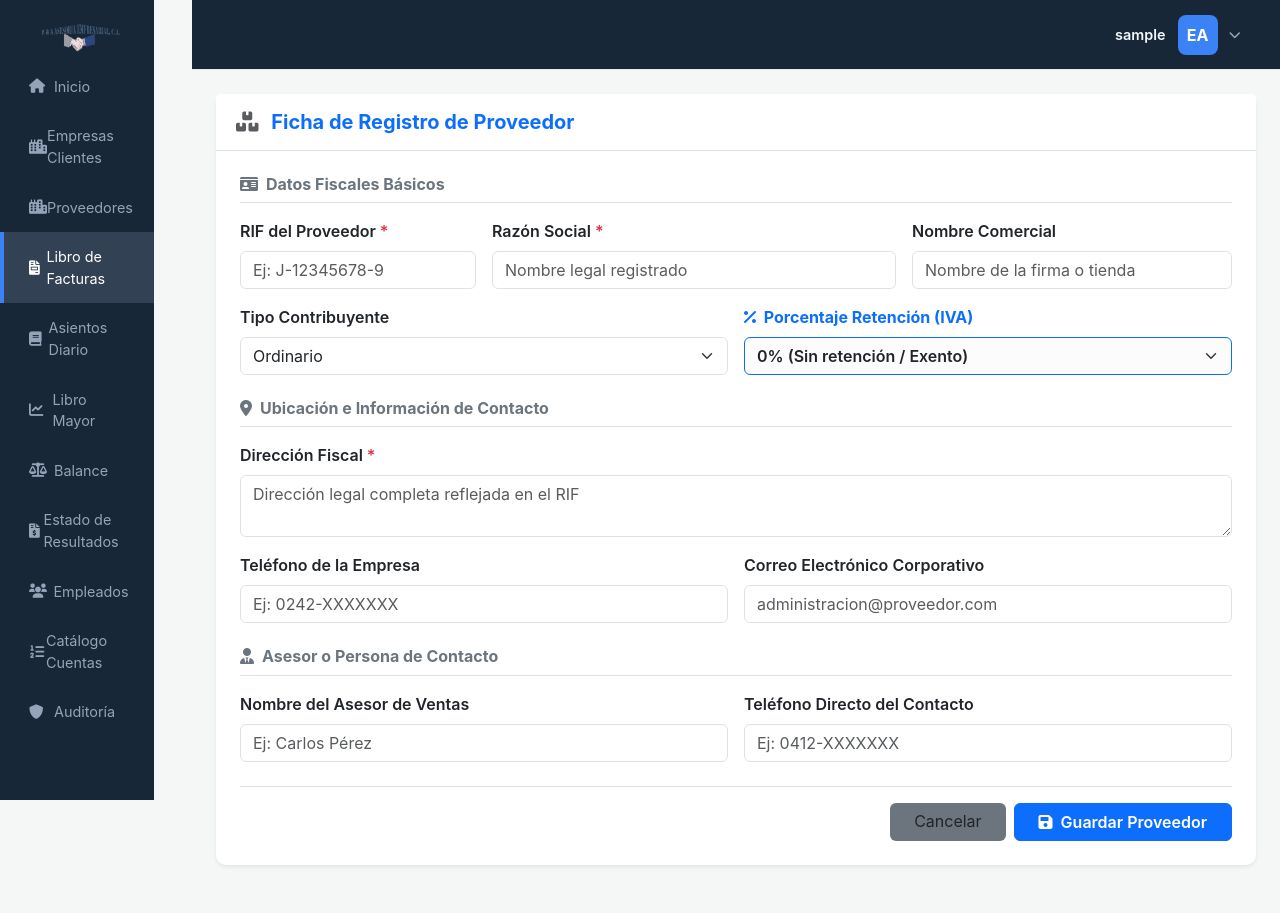
After one commit to hero4crack/sistema-contable, a PHP site: page /registro_proveedor.php in a window 1280 px wide. The commit adds this page. Run offline with PHP 8.4, Linux system fonts and the light colour scheme; the visitor is signed in with stand-in values (Sample User, id 1).

Commit message:
aaaaaaaaaaaaaaaaaaaaaaaaaaaa

```diff
--- a/BACKEND/conexion_login.php
+++ b/BACKEND/conexion_login.php
@@ -13,11 +13,11 @@ if (isset($_GET["iniciar"])) {
 
 
     // $sql="SELECT * FROM USUARIO WHERE usuario='$id_usuario' AND contraseña='$password' AND rol=1";
-    $sql = "SELECT * FROM usuarios where usuarios.username = '$username' AND usuarios.password= '$password'"; //Sirve para guardar la informacion de la consulta de la tabla (usuario) y se almacena en la variable $sql
+    $sql = "SELECT * FROM usuarios where usuarios.nombre_usuario = '$username' AND usuarios.password= '$password'"; //Sirve para guardar la informacion de la consulta de la tabla (usuario) y se almacena en la variable $sql
     $resultado = mysqli_query($conexion, $sql);
     $numero_registro = mysqli_num_rows($resultado);
 
-    $sql3 = "SELECT * FROM usuarios WHERE username = '$username'";
+    $sql3 = "SELECT * FROM usuarios WHERE nombre_usuario = '$username'";
     $resultado3 = mysqli_query($conexion, $sql3);
     $fila3 = mysqli_fetch_assoc($resultado3);
 
--- a/VIEWS/asientos_diario.php
+++ b/VIEWS/asientos_diario.php
@@ -21,6 +21,7 @@ $asientos = obtenerAsientos($conexion);
             <nav class="menu">
                 <a href="../VIEWS/inicio.php"><i class="fas fa-home"></i> Inicio</a>
                 <a href="../VIEWS/empresas_clientes.php"><i class="fas fa-city"></i> Empresas Clientes</a>
+                <a href="../VIEWS/registro_proveedor.php"><i class="fas fa-city"></i> Proveedores</a>
                 <a href="../VIEWS/libro_facturas.php" class="active"><i class="fas fa-file-invoice"></i> Libro de Facturas</a>
                 <a href="../VIEWS/asientos_diario.php"><i class="fas fa-book"></i> Asientos Diario</a>
                 <a href="../VIEWS/libro_mayor.php"><i class="fas fa-chart-line"></i> Libro Mayor</a>
--- a/VIEWS/auditoria.php
+++ b/VIEWS/auditoria.php
@@ -18,6 +18,7 @@
             <nav class="menu">
                 <a href="../VIEWS/inicio.php"><i class="fas fa-home"></i> Inicio</a>
                 <a href="../VIEWS/empresas_clientes.php"><i class="fas fa-city"></i> Empresas Clientes</a>
+                <a href="../VIEWS/registro_proveedor.php"><i class="fas fa-city"></i> Proveedores</a>
                 <a href="../VIEWS/libro_facturas.php" class="active"><i class="fas fa-file-invoice"></i> Libro de Facturas</a>
                 <a href="../VIEWS/asientos_diario.php"><i class="fas fa-book"></i> Asientos Diario</a>
                 <a href="../VIEWS/libro_mayor.php"><i class="fas fa-chart-line"></i> Libro Mayor</a>
--- a/VIEWS/catalogo_cuenta.php
+++ b/VIEWS/catalogo_cuenta.php
@@ -25,6 +25,7 @@ $datos_catalogo = obtenerCatalogo($conexion);
             <nav class="menu">
                 <a href="../VIEWS/inicio.php"><i class="fas fa-home"></i> Inicio</a>
                 <a href="../VIEWS/empresas_clientes.php"><i class="fas fa-city"></i> Empresas Clientes</a>
+                <a href="../VIEWS/registro_proveedor.php"><i class="fas fa-city"></i> Proveedores</a>
                 <a href="../VIEWS/libro_facturas.php" class="active"><i class="fas fa-file-invoice"></i> Libro de Facturas</a>
                 <a href="../VIEWS/asientos_diario.php"><i class="fas fa-book"></i> Asientos Diario</a>
                 <a href="../VIEWS/libro_mayor.php"><i class="fas fa-chart-line"></i> Libro Mayor</a>
--- a/VIEWS/empleados.php
+++ b/VIEWS/empleados.php
@@ -23,6 +23,7 @@
                 <nav class="menu">
                     <a href="../VIEWS/inicio.php"><i class="fas fa-home"></i> Inicio</a>
                     <a href="../VIEWS/empresas_clientes.php"><i class="fas fa-city"></i> Empresas Clientes</a>
+                    <a href="../VIEWS/registro_proveedor.php"><i class="fas fa-city"></i> Proveedores</a>
                     <a href="../VIEWS/libro_facturas.php" class="active"><i class="fas fa-file-invoice"></i> Libro de Facturas</a>
                     <a href="../VIEWS/asientos_diario.php"><i class="fas fa-book"></i> Asientos Diario</a>
                     <a href="../VIEWS/libro_mayor.php"><i class="fas fa-chart-line"></i> Libro Mayor</a>
--- a/VIEWS/empresas_clientes.php
+++ b/VIEWS/empresas_clientes.php
@@ -34,6 +34,7 @@
                 <nav class="menu">
                     <a href="../VIEWS/inicio.php"><i class="fas fa-home"></i> Inicio</a>
                     <a href="../VIEWS/empresas_clientes.php"><i class="fas fa-city"></i> Empresas Clientes</a>
+                    <a href="../VIEWS/registro_proveedor.php"><i class="fas fa-city"></i> Proveedores</a>
                     <a href="../VIEWS/libro_facturas.php" class="active"><i class="fas fa-file-invoice"></i> Libro de Facturas</a>
                     <a href="../VIEWS/asientos_diario.php"><i class="fas fa-book"></i> Asientos Diario</a>
                     <a href="../VIEWS/libro_mayor.php"><i class="fas fa-chart-line"></i> Libro Mayor</a>
--- a/VIEWS/inicio.php
+++ b/VIEWS/inicio.php
@@ -16,6 +16,7 @@
             <nav class="menu">
                 <a href="../VIEWS/inicio.php"><i class="fas fa-home"></i> Inicio</a>
                 <a href="../VIEWS/empresas_clientes.php"><i class="fas fa-city"></i> Empresas Clientes</a>
+                <a href="../VIEWS/registro_proveedor.php"><i class="fas fa-city"></i> Proveedores</a>
                 <a href="../VIEWS/libro_facturas.php" class="active"><i class="fas fa-file-invoice"></i> Libro de Facturas</a>
                 <a href="../VIEWS/asientos_diario.php"><i class="fas fa-book"></i> Asientos Diario</a>
                 <a href="../VIEWS/libro_mayor.php"><i class="fas fa-chart-line"></i> Libro Mayor</a>
--- a/VIEWS/libro_facturas.php
+++ b/VIEWS/libro_facturas.php
@@ -38,6 +38,7 @@ $facturas = obtenerLibroFacturas($conexion);
             <nav class="menu">
                 <a href="../VIEWS/inicio.php"><i class="fas fa-home"></i> Inicio</a>
                 <a href="../VIEWS/empresas_clientes.php"><i class="fas fa-city"></i> Empresas Clientes</a>
+                <a href="../VIEWS/registro_proveedor.php"><i class="fas fa-city"></i> Proveedores</a>
                 <a href="../VIEWS/libro_facturas.php" class="active"><i class="fas fa-file-invoice"></i> Libro de Facturas</a>
                 <a href="../VIEWS/asientos_diario.php"><i class="fas fa-book"></i> Asientos Diario</a>
                 <a href="../VIEWS/libro_mayor.php"><i class="fas fa-chart-line"></i> Libro Mayor</a>
--- a/VIEWS/libro_mayor.php
+++ b/VIEWS/libro_mayor.php
@@ -26,6 +26,7 @@ $saldos = obtenerLibroMayor($conexion);
             <nav class="menu">
                 <a href="../VIEWS/inicio.php"><i class="fas fa-home"></i> Inicio</a>
                 <a href="../VIEWS/empresas_clientes.php"><i class="fas fa-city"></i> Empresas Clientes</a>
+                <a href="../VIEWS/registro_proveedor.php"><i class="fas fa-city"></i> Proveedores</a>
                 <a href="../VIEWS/libro_facturas.php" class="active"><i class="fas fa-file-invoice"></i> Libro de Facturas</a>
                 <a href="../VIEWS/asientos_diario.php"><i class="fas fa-book"></i> Asientos Diario</a>
                 <a href="../VIEWS/libro_mayor.php"><i class="fas fa-chart-line"></i> Libro Mayor</a>
--- /dev/null
+++ b/VIEWS/registro_proveedor.php
@@ -0,0 +1,135 @@
+
+<!DOCTYPE html>
+<html lang="es">
+<head>
+    <meta charset="UTF-8">
+    <title>Registro de Proveedores | Contable EA</title>
+    <link rel="stylesheet" href="../CSS/bootstrap.min.css">
+    <link rel="stylesheet" href="../CSS/style_cliente.css">
+    <link rel="stylesheet" href="https://cdnjs.cloudflare.com/ajax/libs/font-awesome/6.0.0/css/all.min.css">
+    <script src="../JAVASCRIPT/bootstrap.bundle.min.js"></script>
+</head>
+<body>
+    <div class="app-container">
+
+        <aside class="main-sidebar">
+            <div class="brand"><img src="../IMG/logo_empresa-sinfondo.png" alt="#" class="mi-imagen"></div>
+            <nav class="menu">
+                <a href="../VIEWS/inicio.php"><i class="fas fa-home"></i> Inicio</a>
+                <a href="../VIEWS/empresas_clientes.php"><i class="fas fa-city"></i> Empresas Clientes</a>
+                <a href="../VIEWS/registro_proveedor.php"><i class="fas fa-city"></i> Proveedores</a>
+                <a href="../VIEWS/libro_facturas.php" class="active"><i class="fas fa-file-invoice"></i> Libro de Facturas</a>
+                <a href="../VIEWS/asientos_diario.php"><i class="fas fa-book"></i> Asientos Diario</a>
+                <a href="../VIEWS/libro_mayor.php"><i class="fas fa-chart-line"></i> Libro Mayor</a>
+                <a href="../VIEWS/balance_comprobacion.php"><i class="fas fa-balance-scale"></i> Balance</a>
+                <a href="../VIEWS/estado_resultados.php"><i class="fas fa-file-invoice-dollar"></i> Estado de Resultados</a>
+                <a href="../VIEWS/empleados.php"><i class="fas fa-users"></i> Empleados</a>
+                <a href="../VIEWS/catalogo_cuenta.php"><i class="fas fa-list-ol"></i> Catálogo Cuentas</a>
+                <a href="../VIEWS/auditoria.php"><i class="fas fa-shield-alt"></i> Auditoría</a>
+            </nav>
+        </aside>
+
+        <main class="viewport">
+
+            <?php include('header.php'); ?>
+
+            <div class="container-fluid px-4 py-4">
+
+                <?php if(isset($_SESSION['msg_auditoria'])): ?>
+                    <div class="alert alert-<?php echo $_SESSION['msg_tipo']; ?> alert-dismissible fade show shadow-sm" role="alert">
+                        <i class="fas <?php echo ($_SESSION['msg_tipo'] == 'success') ? 'fa-check-circle' : 'fa-exclamation-circle'; ?> me-2"></i>
+                        <?php
+                            echo $_SESSION['msg_auditoria'];
+                            unset($_SESSION['msg_auditoria']);
+                            unset($_SESSION['msg_tipo']);
+                        ?>
+                        <button type="button" class="btn-close" data-bs-dismiss="alert" aria-label="Close"></button>
+                    </div>
+                <?php endif; ?>
+
+                <div class="card shadow-sm border-0 row-base mb-4" style="border-radius: 10px;">
+                    <div class="card-header bg-white py-3 border-bottom d-flex align-items-center">
+                        <h5 class="mb-0 text-primary fw-bold">
+                            <i class="fas fa-boxes me-2 text-muted"></i> Ficha de Registro de Proveedor
+                        </h5>
+                    </div>
+
+                    <div class="card-body p-4">
+                        <form action="../BACKEND/guardar_proveedor.php" method="POST">
+
+                            <h6 class="text-secondary border-bottom pb-2 mb-3 fw-bold"><i class="fas fa-id-card me-2"></i>Datos Fiscales Básicos</h6>
+                            <div class="row g-3 mb-4">
+                                <div class="col-md-3">
+                                    <label class="form-label fw-semibold">RIF del Proveedor <span class="text-danger">*</span></label>
+                                    <input type="text" name="rif" class="form-control" placeholder="Ej: J-12345678-9" required pattern="^[JGVGjgwg]-\d{8}-\d$|^[JGVGjgwg]\d{9}$">
+                                </div>
+                                <div class="col-md-5">
+                                    <label class="form-label fw-semibold">Razón Social <span class="text-danger">*</span></label>
+                                    <input type="text" name="razon_social" class="form-control" placeholder="Nombre legal registrado" required>
+                                </div>
+                                <div class="col-md-4">
+                                    <label class="form-label fw-semibold">Nombre Comercial</label>
+                                    <input type="text" name="nombre_comercial" class="form-control" placeholder="Nombre de la firma o tienda">
+                                </div>
+                                <div class="col-md-6">
+                                    <label class="form-label fw-semibold">Tipo Contribuyente</label>
+                                    <select name="tipo_contribuyente" class="form-select">
+                                        <option value="ORDINARIO">Ordinario</option>
+                                        <option value="FORMAL">Formal</option>
+                                        <option value="ESPECIAL">Especial</option>
+                                    </select>
+                                </div>
+                                <div class="col-md-6">
+                                    <label class="form-label text-primary fw-bold"><i class="fas fa-percentage me-1"></i> Porcentaje Retención (IVA)</label>
+                                    <select name="porcentaje_retencion" class="form-select border-primary bg-light-subtle fw-semibold">
+                                        <option value="0">0% (Sin retención / Exento)</option>
+                                        <option value="75">75% (Retención General SENIAT)</option>
+                                        <option value="100">100% (Retención Especial / Sin RIF Ubicable)</option>
+                                    </select>
+                                </div>
+                            </div>
+
+                            <h6 class="text-secondary border-bottom pb-2 mb-3 fw-bold"><i class="fas fa-map-marker-alt me-2"></i>Ubicación e Información de Contacto</h6>
+                            <div class="row g-3 mb-4">
+                                <div class="col-md-12">
+                                    <label class="form-label fw-semibold">Dirección Fiscal <span class="text-danger">*</span></label>
+                                    <textarea name="direccion_fiscal" class="form-control" rows="2" placeholder="Dirección legal completa reflejada en el RIF" required></textarea>
+                                </div>
+                                <div class="col-md-6">
+                                    <label class="form-label fw-semibold">Teléfono de la Empresa</label>
+                                    <input type="text" name="telefono" class="form-control" placeholder="Ej: 0242-XXXXXXX">
+                                </div>
+                                <div class="col-md-6">
+                                    <label class="form-label fw-semibold">Correo Electrónico Corporativo</label>
+                                    <input type="email" name="correo_electronico" class="form-control" placeholder="administracion@proveedor.com">
+                                </div>
+                            </div>
+
+                            <h6 class="text-secondary border-bottom pb-2 mb-3 fw-bold"><i class="fas fa-user-tie me-2"></i>Asesor o Persona de Contacto</h6>
+                            <div class="row g-3 mb-4">
+                                <div class="col-md-6">
+                                    <label class="form-label fw-semibold">Nombre del Asesor de Ventas</label>
+                                    <input type="text" name="nombre_contacto" class="form-control" placeholder="Ej: Carlos Pérez">
+                                </div>
+                                <div class="col-md-6">
+                                    <label class="form-label fw-semibold">Teléfono Directo del Contacto</label>
+                                    <input type="text" name="telefono_contacto" class="form-control" placeholder="Ej: 0412-XXXXXXX">
+                                </div>
+                            </div>
+
+                            <div class="d-flex justify-content-end gap-2 border-top pt-3">
+                                <a href="inicio.php" class="btn btn-secondary bg-opacity-10 text-dark border-0 px-4">Cancelar</a>
+                                <button type="submit" class="btn btn-primary px-4 fw-semibold"><i class="fas fa-save me-2"></i>Guardar Proveedor</button>
+                            </div>
+
+                        </form>
+                    </div>
+                </div>
+
+            </div>
+        </main>
+    </div>
+
+<?php include('script.php'); ?>
+</body>
+</html>
```
Also changed, not shown: BACKEND/guardar_proveedor.php (added, +43 -0 lines).
